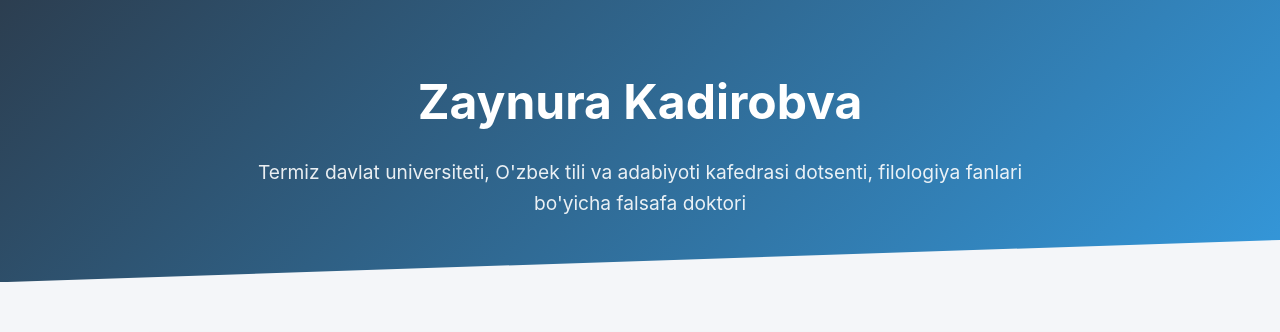
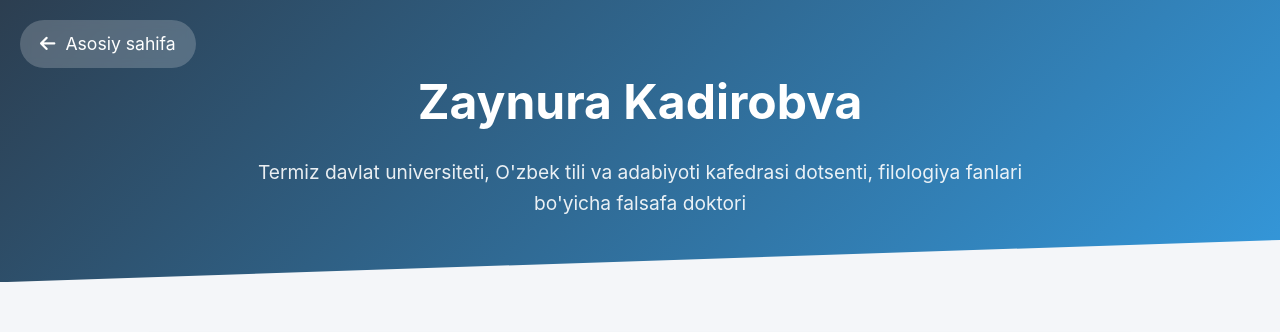
Before and after one commit to artikmuratovdev/zaynura.uz, a plain HTML site: page muallif.html in a window 1280 px wide. Shown: the top 332 px of the page. Drawn offline with Linux system fonts and the light colour scheme.

Commit message:
feat: Enhance navigation with back buttons, update program details, and add `.gitignore` for `server.js`.

```diff
--- a/muallif.html
+++ b/muallif.html
@@ -1,5 +1,6 @@
 <!DOCTYPE html>
 <html lang="uz">
+
 <head>
     <meta charset="UTF-8">
     <meta name="viewport" content="width=device-width, initial-scale=1.0">
@@ -35,12 +36,36 @@
         }
 
         .hero {
+            position: relative;
             background: linear-gradient(135deg, var(--primary-color), var(--secondary-color));
             color: white;
             padding: 4rem 2rem;
             text-align: center;
             clip-path: polygon(0 0, 100% 0, 100% 85%, 0 100%);
             margin-bottom: 2rem;
+        }
+
+        .back-btn {
+            position: absolute;
+            top: 20px;
+            left: 20px;
+            color: white;
+            text-decoration: none;
+            font-size: 1.1rem;
+            display: flex;
+            align-items: center;
+            gap: 10px;
+            padding: 10px 20px;
+            background: rgba(255, 255, 255, 0.2);
+            backdrop-filter: blur(5px);
+            border-radius: 30px;
+            transition: all 0.3s ease;
+            z-index: 10;
+        }
+
+        .back-btn:hover {
+            background: rgba(255, 255, 255, 0.3);
+            transform: translateX(-5px);
         }
 
         .hero-content {
@@ -65,7 +90,7 @@
             gap: 2rem;
             background: var(--card-bg);
             border-radius: 15px;
-            box-shadow: 0 15px 35px rgba(0,0,0,0.1);
+            box-shadow: 0 15px 35px rgba(0, 0, 0, 0.1);
             overflow: hidden;
             margin-bottom: 2rem;
         }
@@ -119,7 +144,7 @@
             background: var(--card-bg);
             border-radius: 15px;
             padding: 2rem;
-            box-shadow: 0 10px 25px rgba(0,0,0,0.08);
+            box-shadow: 0 10px 25px rgba(0, 0, 0, 0.08);
             margin-bottom: 2rem;
         }
 
@@ -172,11 +197,16 @@
         }
     </style>
 </head>
+
 <body>
     <div class="hero">
+        <a href=".." class="back-btn">
+            <i class="fas fa-arrow-left"></i> Asosiy sahifa
+        </a>
         <div class="hero-content">
             <h1>Zaynura Kadirobva</h1>
-            <p class="hero-subtitle">Termiz davlat universiteti, O'zbek tili va adabiyoti kafedrasi dotsenti, filologiya fanlari bo'yicha falsafa doktori</p>
+            <p class="hero-subtitle">Termiz davlat universiteti, O'zbek tili va adabiyoti kafedrasi dotsenti, filologiya
+                fanlari bo'yicha falsafa doktori</p>
         </div>
     </div>
 
@@ -219,7 +249,7 @@
             <div class="timeline-item">
                 <h3>Mehnat Faoliyati</h3>
                 <p>
-                    2013- yildan hozirgacha Termiz davlat universiteti  o'qituvchisi
+                    2013- yildan hozirgacha Termiz davlat universiteti o'qituvchisi
                 </p>
             </div>
         </div>
@@ -234,4 +264,5 @@
         </div>
     </div>
 </body>
+
 </html>
```
Also changed, not shown: dastur.html (+12 -7 lines), 1 other file.
